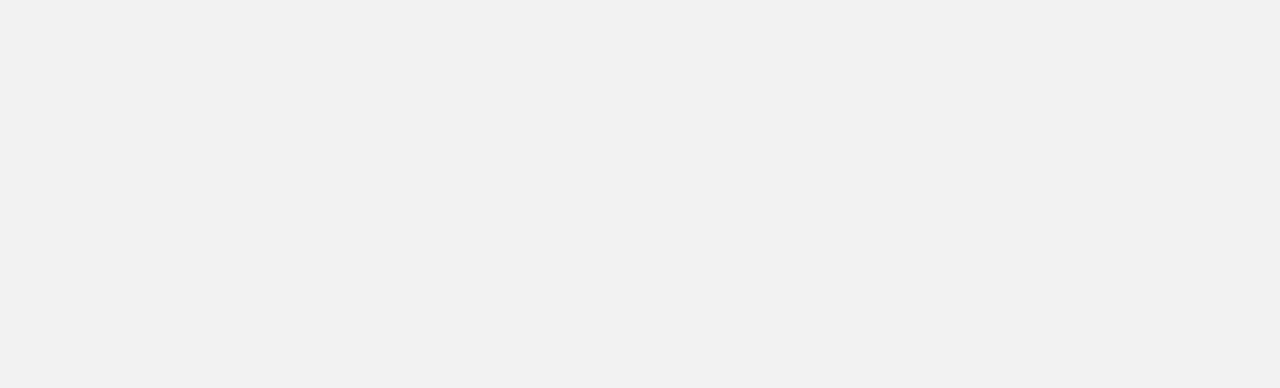
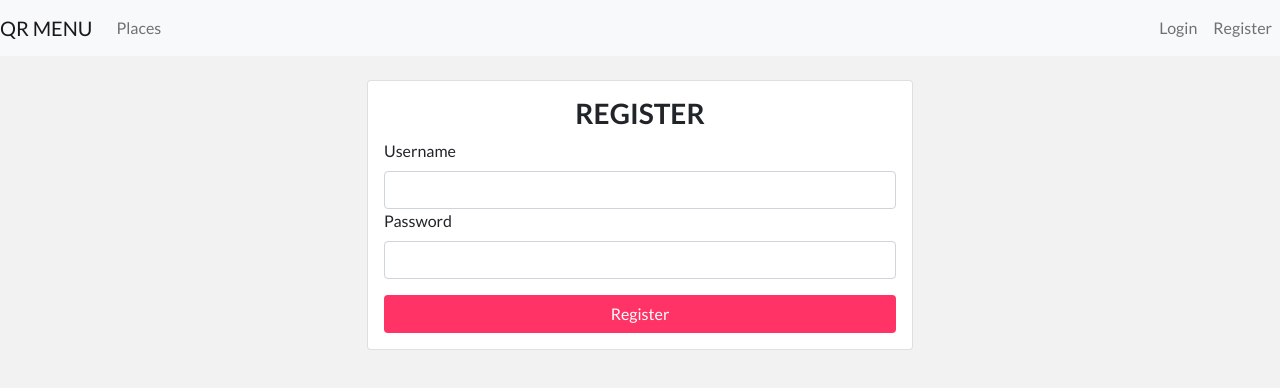
Before and after one commit to ArielPD/QRMenu-django-react, a React (Create React App) app in the folder qrmenu_frontend/: page /register in a window 1280 px wide. Before the commit this address had no page. Shown: the top 388 px of the page. Built offline with nearby package versions, Linux system fonts and the light colour scheme.

Commit message:
Create the context endpoint api in UI and Create UI for register user and configure

```diff
--- a/qrmenu_frontend/src/apis.js
+++ b/qrmenu_frontend/src/apis.js
@@ -1,17 +1,21 @@
 import { toast } from "react-toastify";
 
-export function signIn(username, password) {
-    return fetch("/auth/token/login", {
-        method: "POST",
+function request(path, { data = null, token = null, method = "GET"}) {
+    return fetch(path, {
+        method: method,
         headers: {
+            Authorization: token ? `Token ${token}` : "",
             "Content-Type": "application/json",
         },
-        body: JSON.stringify({username, password})
+        body: method !=="GET" && method !== "DELETE" ? JSON.stringify(data) : null,
     })
     .then((response) => {
-        console.log(response);
         //if it is success
         if (response.ok) {
+            if (method === "DELETE") {
+                //If delete, nothing return
+                return true;
+            }
             return response.json();
         }
 
@@ -39,3 +43,21 @@ export function signIn(username, password) {
         toast(e.message, {type: "error"})
     })
 }
+
+export function signIn(username, password) {
+    return request("/auth/token/login/",
+        {
+            data: {username, password},
+            method: "POST",
+        }
+    )
+}
+
+export function register(username, password) {
+    return request("/auth/users/",
+        {
+            data: {username, password},
+            method: "POST",
+        }
+    )
+}
--- a/qrmenu_frontend/src/contexts/AuthContext.js
+++ b/qrmenu_frontend/src/contexts/AuthContext.js
@@ -1,6 +1,6 @@
 import React, {createContext, useState} from 'react';
 
-import {signIn as signInApi} from '../apis';
+import {signIn as signInApi, register as registerApi } from '../apis';
 
 const AuthContext = createContext();
 
@@ -26,11 +26,21 @@ export const AuthProvider = ({ children }) => {
         setToken("");
     }
 
+    const register = async (username, password, callback) => {
+        setLoading(true);
+        const response = await registerApi(username, password);
+        if (response && response.id) {
+            callback();
+        }
+        setLoading(false);
+    }
+
     const value = {
         signUserOut,
         token,
         loading,
         signIn,
+        register
     }
     return <AuthContext.Provider value={value}>{children}</AuthContext.Provider>
 }
--- a/qrmenu_frontend/src/layouts/MainLayout.js
+++ b/qrmenu_frontend/src/layouts/MainLayout.js
@@ -20,6 +20,10 @@ const MainLayout = ({ children }) => {
     const goToPlaces = () => {
         navigate('/places');
     }
+
+    const onRegister = () => {
+        navigate('/register');
+    }
   return (
      <>
         <Navbar bg="light" variant="light" className='mb-4'>
@@ -31,7 +35,10 @@ const MainLayout = ({ children }) => {
                 {auth.token ? (
                     <Nav.Link onClick={onSignOut}>Logout</Nav.Link>
                 ) : (
+                    <>
                     <Nav.Link onClick={onsignIn}>Login</Nav.Link>
+                    <Nav.Link onClick={onRegister}>Register</Nav.Link>
+                    </>
                 )}
 
             </Nav>
--- /dev/null
+++ b/qrmenu_frontend/src/pages/Register.js
@@ -0,0 +1,75 @@
+import { useState, useEffect, useContext} from 'react';
+import { Button, Card, Col, Form, Row, Spinner} from 'react-bootstrap';
+import { useNavigate } from 'react-router-dom';
+
+import MainLayout from "../layouts/MainLayout";
+import AuthContext from '../contexts/AuthContext';
+
+export default function Register() {
+    const [username, setUserName]=  useState("");
+    const [password, setPassword] = useState("");
+
+    const auth = useContext(AuthContext);
+    const navigate = useNavigate();
+
+
+    useEffect(() => {
+        if (auth.token) {
+            navigate('/places');
+        }
+    },[auth, navigate])
+
+    const onClick = (e) => {
+        e.preventDefault();
+        auth.register(username, password, () => navigate('/login'));
+    }
+    return (
+        <MainLayout>
+            <Row className='justify-content-center'>
+                <Col lg={6} md={8}>
+                    <Card>
+                        <Card.Body>
+                            <h3 className='text-center'>
+                                <b>REGISTER</b>
+                            </h3>
+                            <Form.Group>
+                                <Form.Label>Username</Form.Label>
+                                <Form.Control
+                                    type='text'
+                                    placefolder='Enter Username'
+                                    value={username}
+                                    onChange={(e) => setUserName(e.target.value)}
+                                />
+                            </Form.Group>
+                            <Form.Group>
+                                <Form.Label>Password</Form.Label>
+                                <Form.Control
+                                    type='password'
+                                    placefolder='Enter Password'
+                                    value={password}
+                                    onChange={(e) => setPassword(e.target.value)}
+                                />
+                            </Form.Group>
+                            <div className="d-grid gap-2 mt-3">
+                                <Button variant='standard' onClick={onClick} disabled={auth.loading}>
+                                    {auth.loading? (
+                                        <Spinner
+                                            variant="standard"
+                                            as="span"
+                                            animation="border"
+                                            size="sm"
+                                            role="status"
+                                            aria-hidden="true"
+                                        />
+                                    ) : (
+                                        "Register"
+                                    )}
+                                </Button>
+                            </div>
+                        </Card.Body>
+                    </Card>
+                </Col>
+            </Row>
+        </MainLayout>
+    )
+}
--- a/qrmenu_frontend/src/router/App.js
+++ b/qrmenu_frontend/src/router/App.js
@@ -7,6 +7,7 @@ import { AuthProvider } from '../contexts/AuthContext';
 import Home from '../pages/Home';
 import Login from '../pages/Login';
 import Places from '../pages/Places';
+import Register from '../pages/Register';
 import PrivateRoute from './PrivateRoute';
 
 const App = () => {
@@ -16,6 +17,7 @@ const App = () => {
         <Routes>
           <Route path='/' element={<Home />}/>
           <Route path='/login' element={<Login />}/>
+          <Route path='/register' element={<Register />}/>
           <Route path='/places' element={
               <PrivateRoute>
                 <Places />
```
Also changed, not shown: 1 other file (tests, documents, lock files or other folders).
